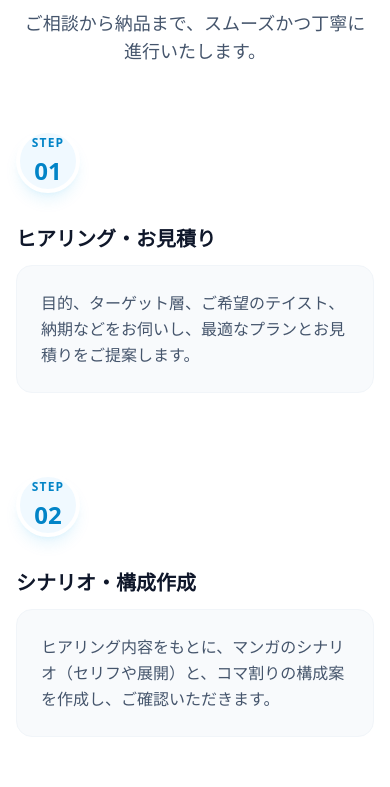
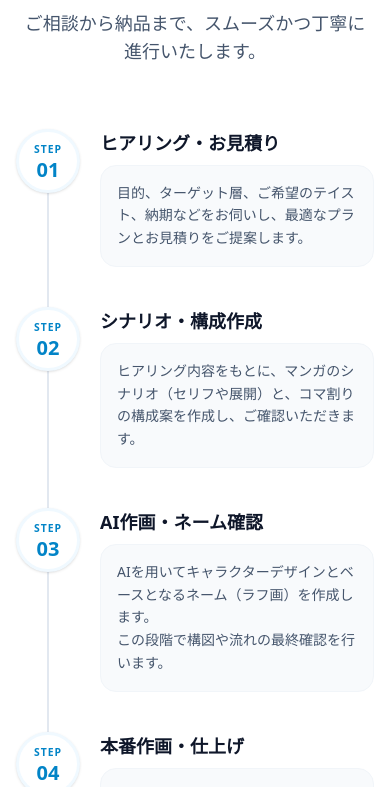
Before and after one commit to yohida-yoshi/aims-website, a Next.js app: page / in a window 390 px wide. Shown: the part 5540-6327 px from the top of the page. Built offline with nearby package versions, Linux system fonts and the light colour scheme.

Commit message:
update flow section mobile layout with connecting line and tighter spacing

```diff
--- a/src/components/Flow.tsx
+++ b/src/components/Flow.tsx
@@ -41,24 +41,24 @@ export default function Flow() {
 
                 <div className="max-w-4xl mx-auto">
                     {steps.map((step, index) => (
-                        <div key={index} className="flex flex-col md:flex-row gap-6 md:gap-8 mb-12 last:mb-0 relative">
+                        <div key={index} className="flex flex-row gap-5 md:gap-8 mb-8 md:mb-12 last:mb-0 relative text-left">
                             {/* つなぎ目の線 (最後以外に表示) */}
                             {index !== steps.length - 1 && (
-                                <div className="hidden md:block absolute left-[3.3rem] top-[5rem] bottom-[-3rem] w-0.5 bg-slate-200 dark:bg-slate-800" />
+                                <div className="absolute left-[calc(2rem-1px)] md:left-[calc(3.5rem-1px)] top-8 md:top-14 bottom-[-2rem] md:bottom-[-3rem] w-[2px] bg-slate-200 dark:bg-slate-800 z-0" />
                             )}
 
-                            <div className="flex-shrink-0 flex items-center md:items-start z-10">
-                                <div className="w-16 h-16 md:w-28 md:h-28 rounded-full bg-primary-50 dark:bg-slate-900 border-4 border-white dark:border-slate-950 shadow-lg shadow-primary-500/10 flex flex-col items-center justify-center text-primary-600 dark:text-primary-400">
-                                    <span className="text-xs md:text-sm font-semibold tracking-widest uppercase mb-1">Step</span>
-                                    <span className="text-2xl md:text-4xl font-bold">{step.step}</span>
+                            <div className="flex-shrink-0 flex items-start z-10">
+                                <div className="w-16 h-16 md:w-28 md:h-28 rounded-full bg-white dark:bg-slate-900 border-[3px] border-primary-50 dark:border-slate-800 shadow-sm flex flex-col items-center justify-center text-primary-600 dark:text-primary-400">
+                                    <span className="text-[0.65rem] md:text-sm font-semibold tracking-widest uppercase mb-0.5 md:mb-1">Step</span>
+                                    <span className="text-xl md:text-4xl font-bold leading-none">{step.step}</span>
                                 </div>
                             </div>
 
-                            <div className="flex-1 pt-2 md:pt-6 pb-8 md:pb-0">
-                                <h3 className="text-xl md:text-2xl font-bold text-foreground mb-3">
+                            <div className="flex-1 pt-0 md:pt-6 pb-2 md:pb-0">
+                                <h3 className="text-lg md:text-2xl font-bold text-foreground mb-2 md:mb-3">
                                     {step.title}
                                 </h3>
-                                <p className="text-slate-600 dark:text-slate-400 leading-relaxed bg-slate-50 dark:bg-slate-900/50 p-6 rounded-2xl border border-slate-100 dark:border-slate-800">
+                                <p className="text-sm md:text-base text-slate-600 dark:text-slate-400 leading-relaxed bg-slate-50 dark:bg-slate-900/50 p-4 md:p-6 rounded-2xl border border-slate-100 dark:border-slate-800">
                                     {step.description}
                                 </p>
                             </div>
```
